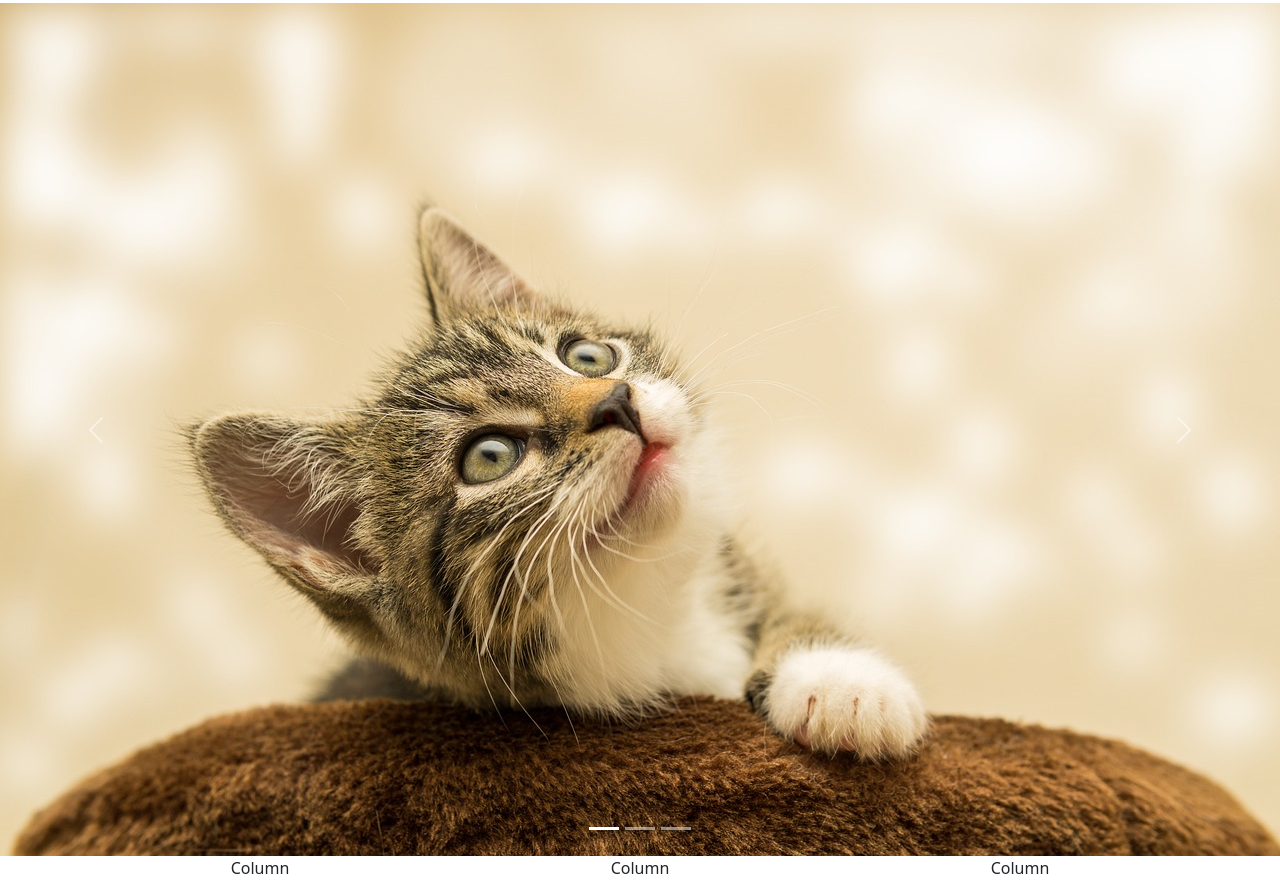
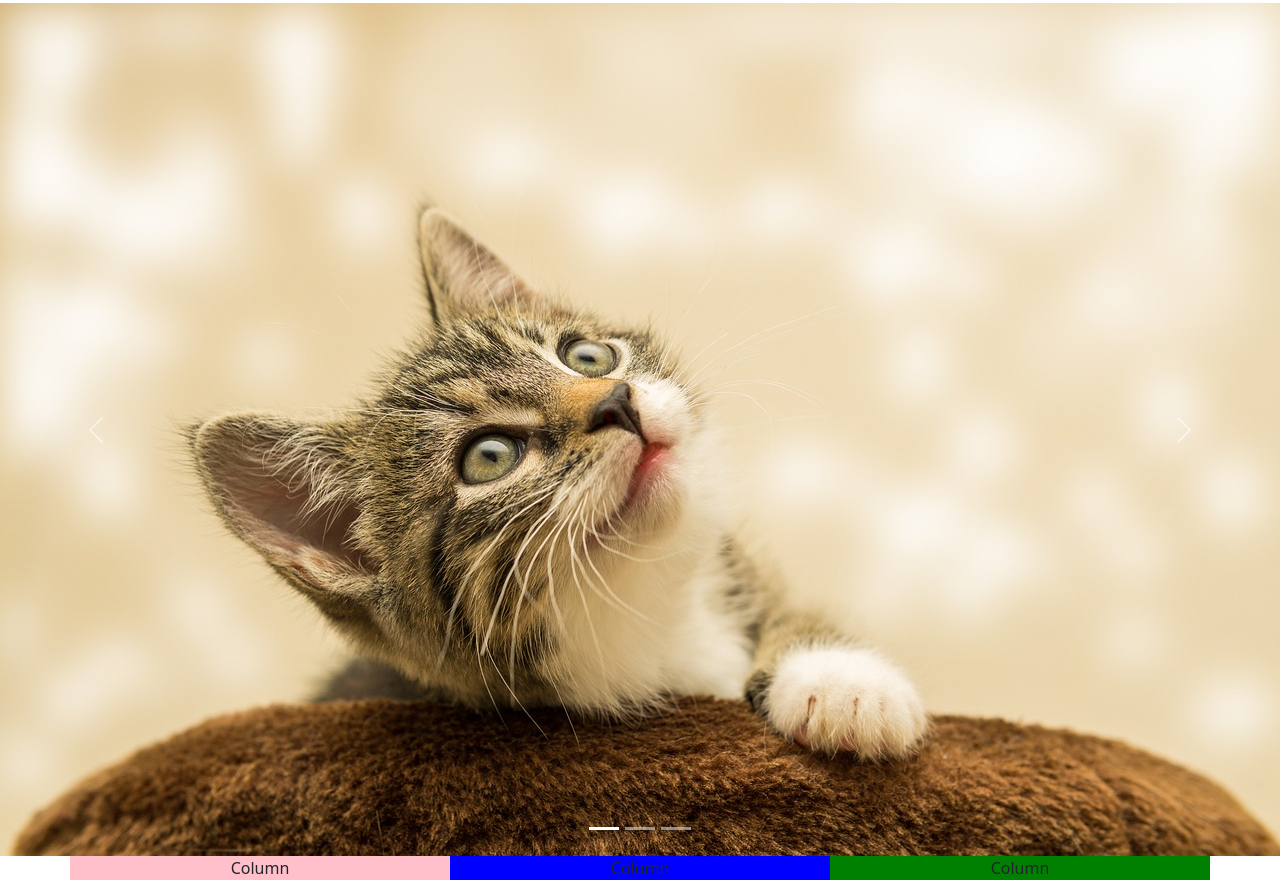
Before and after one commit to Sara-Sofia/web-tekniikat, a plain HTML site: page bootstrap/index.html in a window 1280 px wide. Shown: the part 109-989 px from the top of the page. Drawn offline with nearby package versions, Linux system fonts and the light colour scheme.

Commit message:
Added style to grid

```diff
--- a/bootstrap/index.html
+++ b/bootstrap/index.html
@@ -69,13 +69,13 @@
       <!--Bootstrapin grid alkaa-->
       <div class="container text-center">
         <div class="row">
-          <div class="col">
+          <div class="col pink">
             Column
           </div>
-          <div class="col">
+          <div class="col blue">
             Column
           </div>
-          <div class="col">
+          <div class="col green">
             Column
           </div>
         </div>
--- a/bootstrap/style.css
+++ b/bootstrap/style.css
@@ -4,3 +4,12 @@
 .carousel-item img{
     margin:auto;
 }
+.pink{
+    background-color: pink;
+}
+.blue{
+    background-color: blue;
+}
+.green{
+    background-color: green;
+}
```
